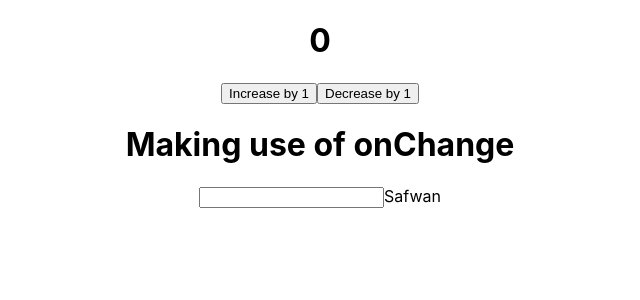
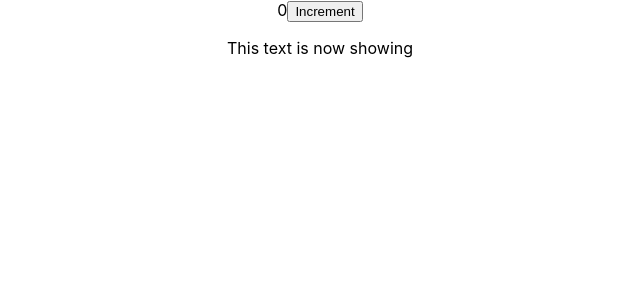
Before and after one commit to SafwanBackar/React-Hooks, a React (Create React App) app: page / in a window 1280 px wide. Shown: the top 300 px of the page, without its empty margins (320-960 px from the left). Built offline with nearby package versions, Linux system fonts and the light colour scheme.

Commit message:
useReducer

```diff
--- a/src/App.js
+++ b/src/App.js
@@ -1,10 +1,11 @@
 import './App.css';
-import UseState from './components/UseState';
+import UseReducer from './components/UseReducer';
 
 function App() {
   return (
     <div className="App">
-      <UseState/>
+      {/* <UseState/> */}
+      <UseReducer/>
     </div>
   );
 }
--- /dev/null
+++ b/src/components/UseReducer.js
@@ -0,0 +1,39 @@
+import React, { useReducer } from 'react'
+
+const UseReducer = () => {
+
+const reducerFunc = (state, action) =>{
+    switch(action.type){
+        case "INCREMENTANDTOGGLETEXT":
+        return  {
+            count: state.count + 1,
+            showText: !state.showText
+        }
+        default:
+            return state;
+    }
+}
+
+const [state, dispatch] = useReducer(reducerFunc, {
+    count: 0,
+    showText: true
+})
+
+
+
+  return (
+    <div>
+        {state.count}
+
+        <button onClick={()=>{
+            dispatch({type: 'INCREMENTANDTOGGLETEXT'});
+        }}>
+            Increment
+        </button>
+
+        {state.showText && <p>This text is now showing</p>}
+    </div>
+  )
+}
+
+export default UseReducer
```
